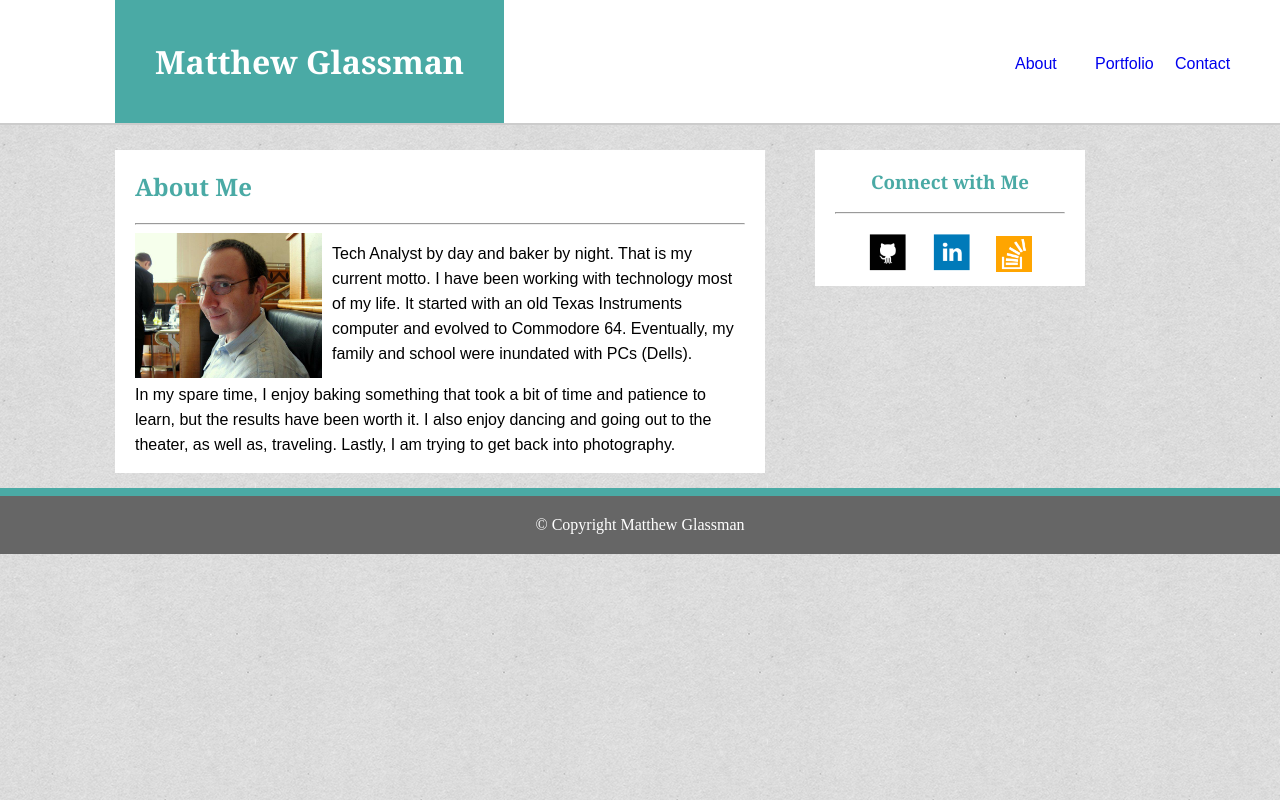
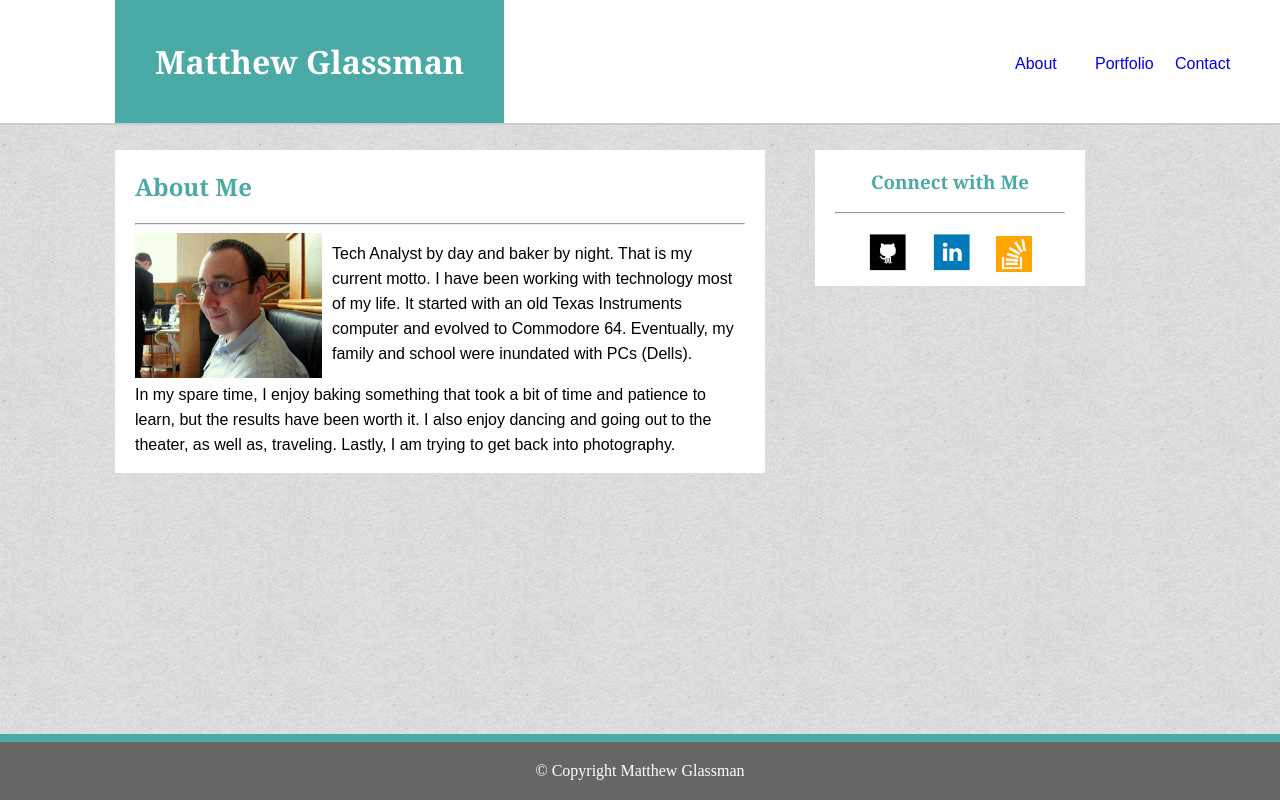
Before and after one commit to matthewglassman/Basic-Portfolio, a PHP site: page /index.php in a window 1280 px wide. Run offline with PHP 8.4, Linux system fonts and the light colour scheme.

Commit message:
Added sticky border from csstricks

```diff
--- a/assets/css/style.css
+++ b/assets/css/style.css
@@ -62,6 +62,7 @@ header{
  /* outline:2px dashed black; /*DEBUG*/
 }
 body{
+  min-height: 100%;
   display: flex;
   flex-direction: column;
   margin: 0;
@@ -75,6 +76,7 @@ body{
   /*height: 455px;*/
   overflow: auto;
 /*  outline:2px solid red; /*DEBUG*/
+flex: 1;
 }
 #me{
   float: left;
@@ -163,7 +165,7 @@ p{
 #contact{
   float: left;
   color: #4aaaa5;
-  outline:2px solid brown; /*DEBUG*/
+/* outline:2px solid brown; /*DEBUG*/
 }
 hr{
   clear: both;
```
